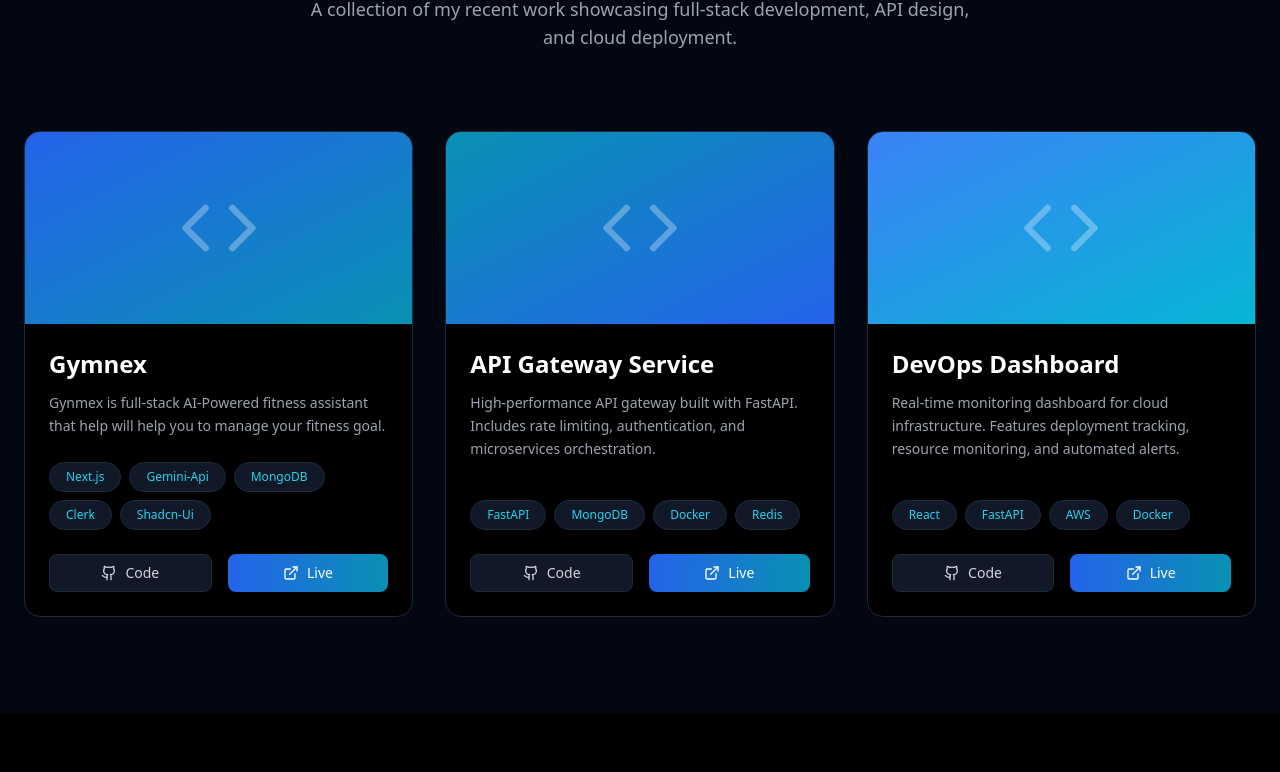
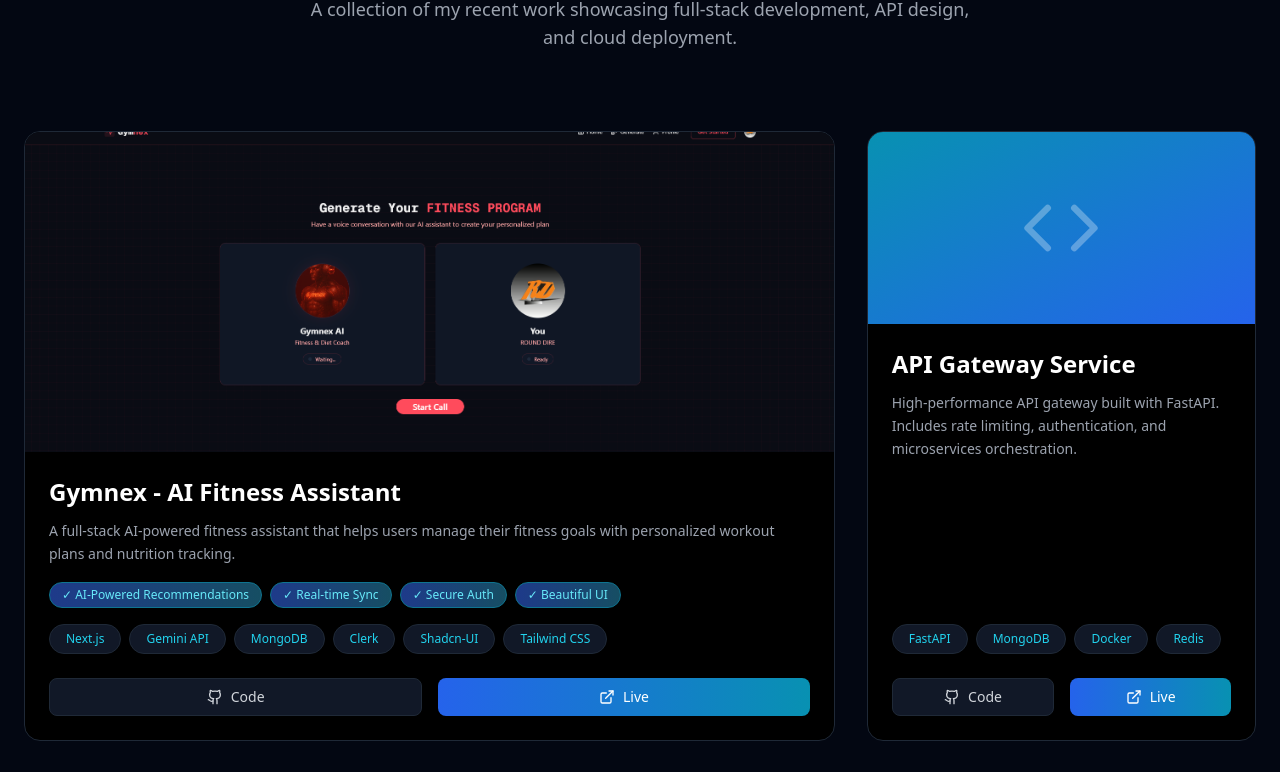
Before and after one commit to SHIVA-SINGHx/Portfolio-Website, a React (Vite) app: page / in a window 1280 px wide. Shown: the part 1979-2751 px from the top of the page. Built offline with nearby package versions, Linux system fonts and the light colour scheme.

Commit message:
Added Gymnex Image

```diff
--- a/src/components/Projects.jsx
+++ b/src/components/Projects.jsx
@@ -1,16 +1,23 @@
-import { useState } from "react";
+import React, { useState, useEffect } from 'react';
 import { Menu, X, Github, Linkedin, Mail, ExternalLink, Code, Database, Cloud, Server, ChevronRight, Calendar, User, Terminal, Layout, Boxes, GitBranch } from 'lucide-react';
+import gymnexImage from '../assets/gymnex.png';
 
- const Projects = () => {
+
+
+// Projects Component
+const Projects = () => {
   const [projects] = useState([
     {
       id: 1,
-      title: 'Gymnex',
-      description: 'Gynmex is full-stack AI-Powered fitness assistant that help will help you to manage your fitness goal.',
-      tech: ['Next.js','Gemini-Api','MongoDB', 'Clerk', 'Shadcn-Ui'],
+      title: 'Gymnex - AI Fitness Assistant',
+      description: 'A full-stack AI-powered fitness assistant that helps users manage their fitness goals with personalized workout plans and nutrition tracking.',
+      longDescription: 'Gymnex leverages Google Gemini API to provide intelligent fitness recommendations. Built with modern web technologies, it features real-time data synchronization, user authentication with Clerk, and a beautiful UI with Shadcn components.',
+      tech: ['Next.js', 'Gemini API', 'MongoDB', 'Clerk', 'Shadcn-UI', 'Tailwind CSS'],
       github: 'https://github.com/SHIVA-SINGHx/Gymnex',
       live: 'https://gymnex.vercel.app/',
-      gradient: 'from-blue-600 to-cyan-600'
+      gradient: 'from-blue-600 to-cyan-600',
+      image: gymnexImage,
+      highlights: ['AI-Powered Recommendations', 'Real-time Sync', 'Secure Auth', 'Beautiful UI']
     },
     {
       id: 2,
@@ -19,7 +26,8 @@
       tech: ['FastAPI', 'MongoDB', 'Docker', 'Redis'],
       github: 'https://github.com/SHIVA-SINGHx',
       live: '#',
-      gradient: 'from-cyan-600 to-blue-600'
+      gradient: 'from-cyan-600 to-blue-600',
+      image: null
     },
     {
       id: 3,
@@ -28,7 +36,8 @@
       tech: ['React', 'FastAPI', 'AWS', 'Docker'],
       github: 'https://github.com/SHIVA-SINGHx',
       live: '#',
-      gradient: 'from-blue-500 to-cyan-500'
+      gradient: 'from-blue-500 to-cyan-500',
+      image: null
     }
   ]);
 
@@ -48,7 +57,7 @@
           {projects.map((project, index) => (
             <div
               key={project.id}
-              className="group relative"
+              className={`group relative ${project.image ? 'lg:col-span-2 md:col-span-2' : ''}`}
               style={{ animationDelay: `${index * 100}ms` }}
             >
               {/* Glow Effect */}
@@ -57,14 +66,41 @@
               {/* Card */}
               <div className="relative bg-black rounded-2xl overflow-hidden border border-gray-800 group-hover:border-cyan-500 transition-all duration-500 transform group-hover:scale-105 h-full flex flex-col">
                 {/* Image/Icon Section */}
-                <div className={`h-48 bg-gradient-to-br ${project.gradient} flex items-center justify-center relative overflow-hidden`}>
-                  <Code className="w-20 h-20 text-white opacity-30 group-hover:opacity-50 transition-opacity group-hover:scale-110 transform duration-500" />
-                  <div className="absolute inset-0 bg-black opacity-0 group-hover:opacity-20 transition-opacity"></div>
+                <div className={`${project.image ? 'h-80' : 'h-48'} bg-gradient-to-br ${project.gradient} flex items-center justify-center relative overflow-hidden`}>
+                  {project.image ? (
+                    <>
+                      <img
+                        src={project.image}
+                        alt={project.title}
+                        className="w-full h-full object-cover group-hover:scale-110 transition-transform duration-700"
+                      />
+                      <div className="absolute inset-0 bg-black opacity-0 group-hover:opacity-40 transition-opacity duration-300"></div>
+                      {/* Overlay Badge */}
+                      <div className="absolute top-4 right-4 bg-blue-600 text-white px-4 py-2 rounded-lg opacity-0 group-hover:opacity-100 transition-opacity duration-300 font-semibold text-sm">
+                        Featured Project
+                      </div>
+                    </>
+                  ) : (
+                    <>
+                      <Code className="w-20 h-20 text-white opacity-30 group-hover:opacity-50 transition-opacity group-hover:scale-110 transform duration-500" />
+                      <div className="absolute inset-0 bg-black opacity-0 group-hover:opacity-20 transition-opacity"></div>
+                    </>
+                  )}
                 </div>
 
                 <div className="p-6 flex-1 flex flex-col">
                   <h3 className="text-2xl font-bold text-white mb-3 group-hover:text-cyan-400 transition-colors">{project.title}</h3>
-                  <p className="text-gray-400 mb-6 text-sm leading-relaxed flex-1">{project.description}</p>
+                  <p className="text-gray-400 mb-4 text-sm leading-relaxed flex-1">{project.description}</p>
+
+                  {project.highlights && (
+                    <div className="flex flex-wrap gap-2 mb-4">
+                      {project.highlights.map((highlight, i) => (
+                        <span key={i} className="px-3 py-1 text-xs bg-gradient-to-r from-blue-900 to-cyan-900 text-cyan-300 rounded-full border border-cyan-700">
+                          ✓ {highlight}
+                        </span>
+                      ))}
+                    </div>
+                  )}
 
                   <div className="flex flex-wrap gap-2 mb-6">
                     {project.tech.map((tech, i) => (
@@ -94,4 +130,5 @@
   );
 };
 
+
 export default Projects
```
Also changed, not shown: src/assets/gymnex.png (added).
